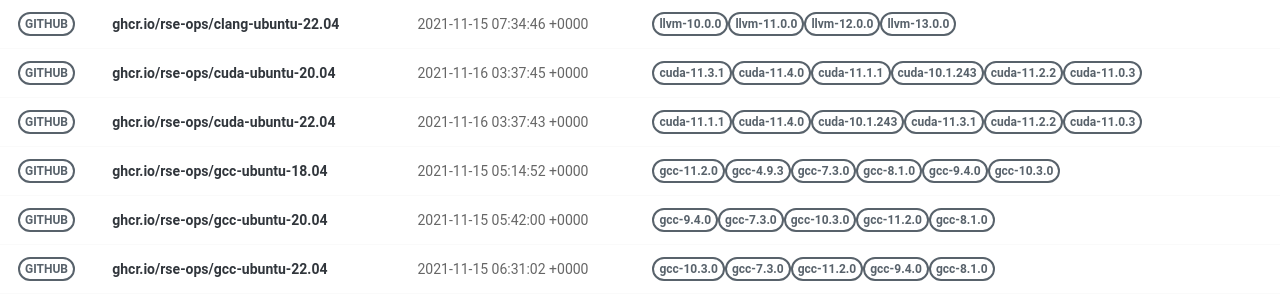
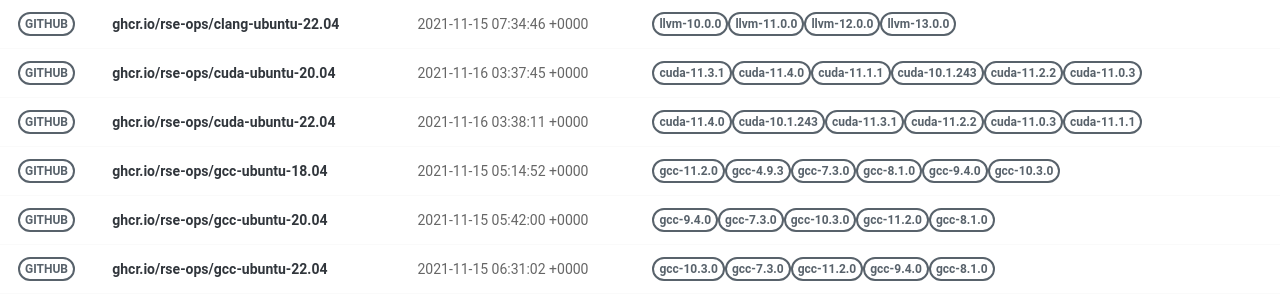
Before and after one commit to rse-ops/docker-images, a Jekyll site: the page built from pages/index.md, in a window 1280 px wide. Shown: the part 228-528 px from the top of the page. Built offline with Jekyll 4.4.1, drawn with Linux system fonts in a browser that asks for light colours; nearby versions of some CDN libraries; part of the change alters nothing that is shown.

Commit message:
Automated push to update library 2021-11-16

```diff
--- a/_library/ghcr.io-rse-ops-cuda-ubuntu-22.04.md
+++ b/_library/ghcr.io-rse-ops-cuda-ubuntu-22.04.md
@@ -1,14 +1,11 @@
 ---
 layout: container
 name: ghcr.io/rse-ops/cuda-ubuntu-22.04
-updated_at: 2021-11-16 03:37:43.217721
+updated_at: 2021-11-16 03:38:11.743592
 
 
 container_url: https://github.com/orgs/rse-ops/packages/container/package/cuda-ubuntu-22.04
 versions:
- - tag: cuda-11.1.1
-   dockerfile: https://github.com/rse-ops/docker-images/blob/main/ubuntu/cuda/Dockerfile
-   manifest: https://crane.ggcr.dev/manifest/ghcr.io/rse-ops/cuda-ubuntu-22.04:cuda-11.1.1
  - tag: cuda-11.4.0
    dockerfile: https://github.com/rse-ops/docker-images/blob/main/ubuntu/cuda/Dockerfile
    manifest: https://crane.ggcr.dev/manifest/ghcr.io/rse-ops/cuda-ubuntu-22.04:cuda-11.4.0
@@ -24,5 +21,8 @@ versions:
  - tag: cuda-11.0.3
    dockerfile: https://github.com/rse-ops/docker-images/blob/main/ubuntu/cuda/Dockerfile
    manifest: https://crane.ggcr.dev/manifest/ghcr.io/rse-ops/cuda-ubuntu-22.04:cuda-11.0.3
+ - tag: cuda-11.1.1
+   dockerfile: https://github.com/rse-ops/docker-images/blob/main/ubuntu/cuda/Dockerfile
+   manifest: https://crane.ggcr.dev/manifest/ghcr.io/rse-ops/cuda-ubuntu-22.04:cuda-11.1.1
 
 ---
```
